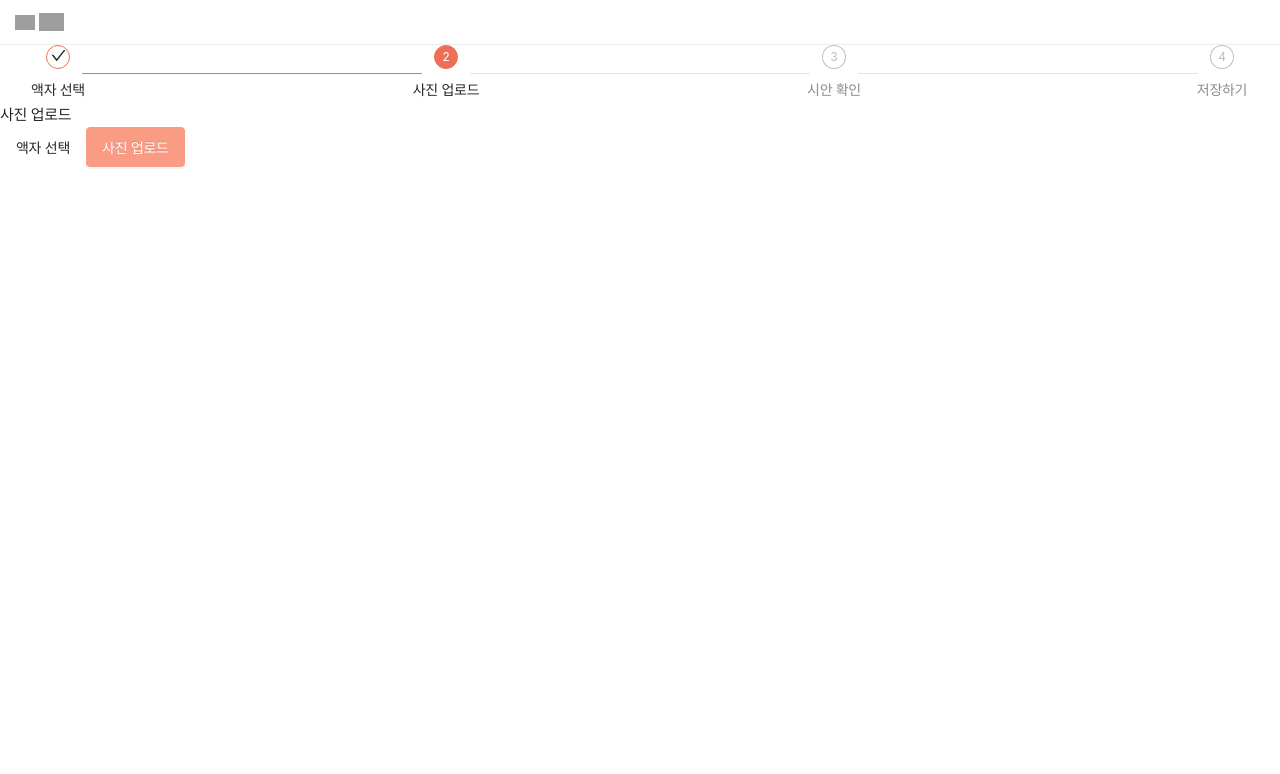
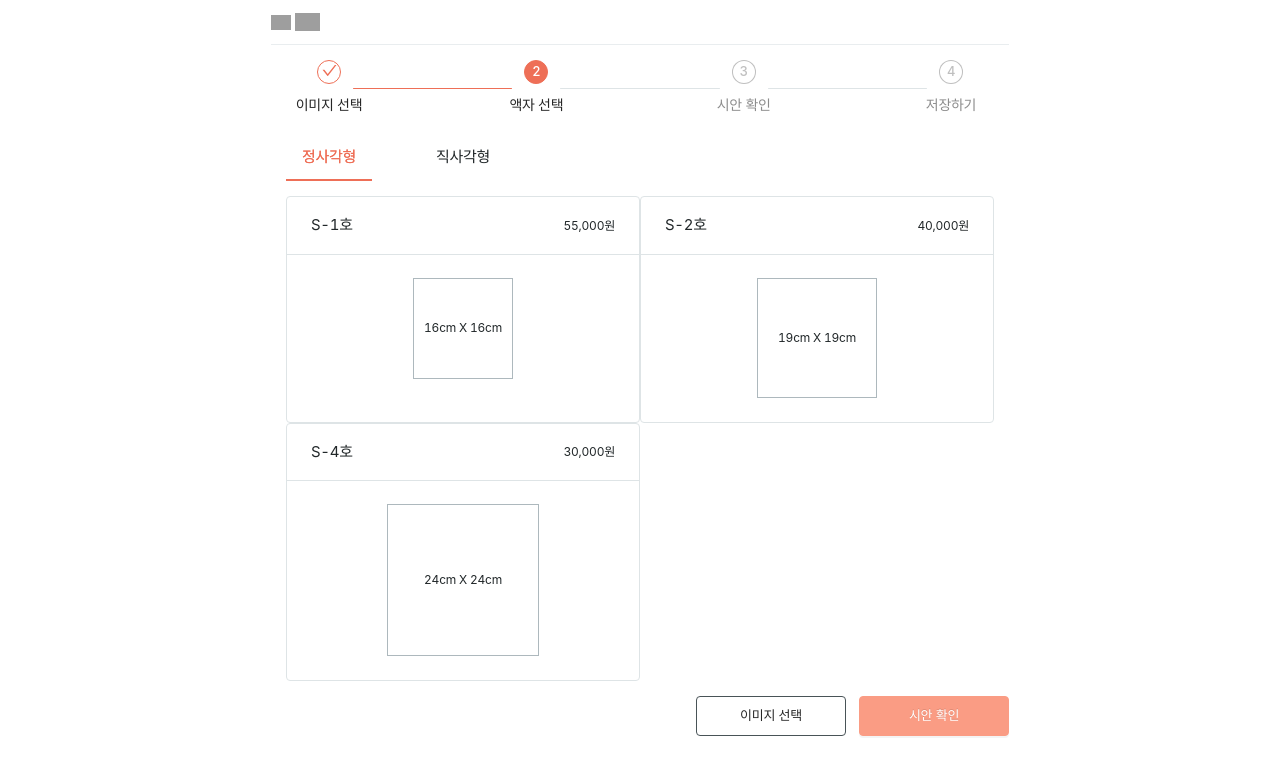
Before and after one commit to mecanvas/early-front, a Next.js app: page /tool/single in a window 1280 px wide. Both pictures are taken after a click on the button "액자 선택". Shown: the top 774 px of the page. Built offline with nearby package versions, Linux system fonts and the light colour scheme; grey boxes are pictures that could not be loaded; a web font is replaced by a local one.

Commit message:
첫번째 이미지 선택 , 액자 선택 완료 + 액자 선택은 리스트로 바꾸자.

```diff
--- a/src/components/tool/mobile/MobileSingleTool.tsx
+++ b/src/components/tool/mobile/MobileSingleTool.tsx
@@ -1,15 +1,24 @@
+import { css } from '@emotion/react';
 import styled from '@emotion/styled';
-import { Button, Steps, Tabs } from 'antd';
+import { Button, Card, Steps, Tabs } from 'antd';
 import { icons } from 'public/icons';
 import React, { useCallback, useMemo, useState } from 'react';
+import ImageDropZone from 'src/components/common/ImageDropZone';
+import { frameSize } from 'src/constants';
+import { replacePx } from 'src/utils/replacePx';
 const { Step } = Steps;
+
+const Container = styled.div`
+  max-width: ${({ theme }) => theme.size.sm};
+  margin: 0 auto;
+  padding: 0 1em;
+`;
 
 const MobileSingleToolHeader = styled.div`
   cursor: pointer;
   height: 45px;
   display: flex;
   align-items: center;
-  padding: 0 1em;
   border-bottom: 1px solid ${({ theme }) => theme.color.gray200};
   img {
     &:nth-of-type(1) {
@@ -26,17 +35,8 @@ const MobileSingleToolHeader = styled.div`
     width: 25px;
   }
   @media all and (max-width: ${({ theme }) => theme.size.sm}) {
-    cursor: pointer;
     img {
       &:nth-of-type(1) {
-        transform: rotateY(180deg);
-        -webkit-transform: rotateY(180deg);
-        -moz-transform: rotateY(180deg);
-        -o-transform: rotateY(180deg);
-        -ms-transform: rotateY(180deg);
-        unicode-bidi: bidi-override;
-        direction: rtl;
-        margin-right: 4px;
         width: 15px;
       }
       width: 20px;
@@ -45,8 +45,9 @@ const MobileSingleToolHeader = styled.div`
 `;
 
 const MobileSingleToolContainer = styled.div`
+  padding: 1em 0;
   @media all and (max-width: ${({ theme }) => theme.size.sm}) {
-    padding: 1.5em 2px;
+    padding: 1em 0;
     display: flex;
     flex-direction: column;
     justify-content: center;
@@ -55,36 +56,32 @@ const MobileSingleToolContainer = styled.div`
 `;
 
 const MobileSteps = styled(Steps)`
-  @media all and (max-width: ${({ theme }) => theme.size.sm}) {
+  svg {
+    path {
+      fill: ${({ theme }) => theme.color.primary};
+    }
+  }
   span {
     font-size: 13px;
     font-weight: 500;
   }
-    svg {
-      fill: ${({ theme }) => theme.color.primary};
-      font-size: 13px;
-      font-weight: 500;
-      path {
-        color: inherit;
-        fill: inherit;
-      }
-    }
+
+  @media all and (max-width: ${({ theme }) => theme.size.sm}) {
   }
 `;
 
 const MobileContent = styled.div`
+  padding: 1em;
   @media all and (max-width: ${({ theme }) => theme.size.sm}) {
     width: 100%;
     padding: 1em;
-    height: 500px;
   }
 `;
 
 const MobileStepButtonWrapper = styled.div`
-  @media all and (max-width: ${({ theme }) => theme.size.sm}) {
   width: 100%;
   display: flex;
-    justify-content: center;
+  justify-content: flex-end;
   div {
     display: flex;
     align-items: center;
@@ -93,45 +90,128 @@ const MobileStepButtonWrapper = styled.div`
     margin-left: 1em;
   }
   & > button {
-      width: 80px;
+    width: 150px;
+  }
+  @media all and (max-width: ${({ theme }) => theme.size.sm}) {
+    justify-content: center;
+    & > button {
+      width: 120px;
     }
   }
 `;
 
 const MobileNextStepButton = styled(Button)`
+  font-size: 13px;
+  padding: 3px !important;
   @media all and (max-width: ${({ theme }) => theme.size.sm}) {
-    padding: 3px !important;
-    font-size: 13px;
   }
 `;
 const MobilePrevStepButton = styled(Button)`
-  @media all and (max-width: ${({ theme }) => theme.size.sm}) {
+  font-size: 13px;
   padding: 3px !important;
-    font-size: 13px;
   border: 1px solid ${({ theme }) => theme.color.gray700};
 
   &:hover {
     border: 1px solid ${({ theme }) => theme.color.gray500};
   }
+  @media all and (max-width: ${({ theme }) => theme.size.sm}) {
   }
 `;
 
 const FirstContent = styled.div`
+  display: flex;
+  text-align: center;
+  flex-direction: column;
+  align-items: center;
+  padding: 2em 0;
+  width: 100%;
+`;
+
+const FirstContentDropZoneText = styled.div`
+  display: flex;
+  flex-direction: column;
+
+  small {
+    line-height: 22px;
+    font-weight: 500;
+    color: ${({ theme }) => theme.color.gray700};
+  }
   @media all and (max-width: ${({ theme }) => theme.size.sm}) {
+    small {
+      font-size: 11px;
+    }
+  }
+`;
+
+const TabTitle = styled.span`
+  @media all and (max-width: ${({ theme }) => theme.size.sm}) {
+    font-size: 13px;
+  }
+`;
+
+const SecondsContent = styled.div`
+  @media all and (min-width: ${({ theme }) => theme.size.sm}) {
     display: grid;
     grid-template-columns: repeat(2, 1fr);
+    justify-content: center;
   }
+  @media all and (max-width: ${({ theme }) => theme.size.sm}) {
+    width: 100%;
+    display: grid;
+    gap: 1em;
+    grid-template-columns: repeat(2, 1fr);
+    justify-content: space-between;
+  }
+`;
+
+const FrameList = styled.div<{ width: string; height: string }>`
+  display: flex;
+  flex-direction: column;
+  margin: 0 auto;
+  justify-content: center;
+  text-align: center;
+  & > div {
+    display: flex;
+    flex-direction: column;
+    justify-content: center;
+    align-items: center;
+    text-align: center;
+  }
+  ${({ width, height, theme }) =>
+    width &&
+    height &&
+    css`
+      width: ${replacePx(width) / 2}px;
+      height: ${replacePx(height) / 2}px;
+      border: 1px solid ${theme.color.gray500};
+    `}
+  @media all and (max-width: ${({ theme }) => theme.size.sm}) {
+    & > div {
+      div {
+        font-size: 13px;
+      }
+    }
+  }
+`;
+const FrameDescription = styled.div`
+  display: flex;
+  justify-content: space-between;
+  align-items: center;
 `;
 
 const MobileSingleTool = () => {
   const FIRST_INDEX = 0;
   const LAST_INDEX = 3;
   const [stepCount, setStepCount] = useState(0);
+  const [defaultTab, setDefaultTab] = useState('정사각형');
 
+  const handleTabClick = useCallback((key: string) => {
+    setDefaultTab(key);
+  }, []);
   const stepTitle = useMemo(() => {
     const title = new Map();
-    title.set(0, '액자 선택');
-    title.set(1, '사진 업로드');
+    title.set(0, '이미지 선택');
+    title.set(1, '액자 선택');
     title.set(2, '시안 확인');
     title.set(3, '저장하기');
     return title;
@@ -145,14 +225,18 @@ const MobileSingleTool = () => {
     setStepCount((prev) => prev - 1);
   }, []);
 
+  const handleDropImage = useCallback((acceptedFiles: any) => {
+    console.log(acceptedFiles);
+  }, []);
+
   return (
-    <>
+    <Container>
       <MobileSingleToolHeader>
         <img src={icons.arrow} />
         <img src={icons.home} />
       </MobileSingleToolHeader>
       <MobileSingleToolContainer>
-        <MobileSteps size="small" labelPlacement="vertical" current={stepCount}>
+        <MobileSteps size="small" labelPlacement="vertical" responsive current={stepCount}>
           <Step title={stepTitle.get(0)} />
           <Step title={stepTitle.get(1)} />
           <Step title={stepTitle.get(2)} />
@@ -162,15 +246,69 @@ const MobileSingleTool = () => {
         {stepCount === 0 && (
           <MobileContent>
             <FirstContent>
-              <div>하</div>
-              <div>후</div>
-              <div>돈</div>
-              <div>짱</div>
+              <div>
+                <h4>이미지를 업로드해 주세요.</h4>
+                <p>해상도가 높을수록 퀄리티 있는 작품을 받아 보실 수 있어요.</p>
+              </div>
+              <ImageDropZone
+                onDrop={handleDropImage}
+                text={
+                  <FirstContentDropZoneText>
+                    <small>jpg, png, webp, svg 등 이미지 확장자</small>
+                    <small> 최소 1MB 이상</small>
+                  </FirstContentDropZoneText>
+                }
+              />
             </FirstContent>
           </MobileContent>
         )}
         {/* step2 */}
-        {stepCount === 1 && <MobileContent>사진 업로드</MobileContent>}
+        {stepCount === 1 && (
+          <MobileContent>
+            <Tabs defaultActiveKey={defaultTab} onTabClick={handleTabClick} activeKey={defaultTab}>
+              <Tabs.TabPane key="정사각형" tab={<TabTitle>정사각형</TabTitle>}>
+                <SecondsContent>
+                  {frameSize()
+                    .filter((lst) => lst.attribute === '정방')
+                    .map((lst) => (
+                      <Card
+                        title={
+                          <FrameDescription>
+                            <div>{lst.name}</div>
+                            <small>{lst.price.toLocaleString()}원</small>
+                          </FrameDescription>
+                        }
+                      >
+                        <FrameList {...lst.size}>
+                          <small>{lst.cm}</small>
+                        </FrameList>
+                      </Card>
+                    ))}
+                </SecondsContent>
+              </Tabs.TabPane>
+              <Tabs.TabPane key="직사각형" tab={<TabTitle>직사각형</TabTitle>}>
+                <SecondsContent>
+                  {frameSize()
+                    .filter((lst) => lst.attribute !== '정방')
+                    .map((lst) => (
+                      <Card
+                        title={
+                          <FrameDescription>
+                            <div>{lst.name}</div>
+                            <small>{lst.price.toLocaleString()}원</small>
+                          </FrameDescription>
+                        }
+                      >
+                        <FrameList {...lst.size}>
+                          <small>{lst.cm}</small>
+                        </FrameList>
+                      </Card>
+                    ))}
+                </SecondsContent>
+              </Tabs.TabPane>
+            </Tabs>
+          </MobileContent>
+        )}
         {/* step3 */}
         {stepCount === 2 && <MobileContent>시안 확인</MobileContent>}
         {/* step4 */}
@@ -184,12 +322,12 @@ const MobileSingleTool = () => {
 
           {LAST_INDEX !== stepCount && (
             <MobileNextStepButton type="primary" onClick={handleNextStep}>
-              {stepTitle.get(stepCount)}
+              {stepTitle.get(stepCount + 1)}
             </MobileNextStepButton>
           )}
         </MobileStepButtonWrapper>
       </MobileSingleToolContainer>
-    </>
+    </Container>
   );
 };
 
--- a/src/style/_antd-custom.less
+++ b/src/style/_antd-custom.less
@@ -6,6 +6,7 @@
     border-bottom: none;
   }
 }
+
 .ant-menu-submenu.ant-menu-submenu-horizontal.ant-menu-submenu-selected {
   border-bottom: none;
 }
--- a/src/style/_antd.less
+++ b/src/style/_antd.less
@@ -716,14 +716,14 @@
 @tabs-title-font-size-sm: @font-size-base;
 @tabs-ink-bar-color: @primary-color;
 @tabs-bar-margin: 0 0 @margin-md 0;
-@tabs-horizontal-margin: 0 32px 0 0;
-@tabs-horizontal-margin-rtl: 0 0 0 32px;
+@tabs-horizontal-margin: 0 16px 0 16px;
+@tabs-horizontal-margin-rtl: 0 16px 0 16px;
 @tabs-horizontal-padding: @padding-sm 0;
 @tabs-horizontal-padding-lg: @padding-md 0;
 @tabs-horizontal-padding-sm: @padding-xs 0;
 @tabs-vertical-padding: @padding-xs @padding-lg;
 @tabs-vertical-margin: 0 0 @margin-md 0;
-@tabs-scrolling-size: 32px;
+@tabs-scrolling-size: 16px;
 @tabs-highlight-color: @primary-color;
 @tabs-hover-color: @primary-5;
 @tabs-active-color: @primary-7;
--- a/src/style/_font.less
+++ b/src/style/_font.less
@@ -53,7 +53,7 @@ h1 {
 }
 
 h2 {
-  font-weight: 600;
+  font-weight: 500;
   font-size: 29px;
   line-height: 1.2em;
   letter-spacing: -0.03em;
@@ -66,7 +66,7 @@ h3 {
 }
 
 h4 {
-  font-weight: 600;
+  font-weight: 500;
   font-size: 18px;
   line-height: 1em;
 }
@@ -92,7 +92,7 @@ small {
 @media (max-width: 650px) {
   *,
   body {
-    font-size: 15px;
+    font-size: 14px;
     font-weight: 400;
   }
 
@@ -116,6 +116,6 @@ small {
   }
 
   p {
-    font-size: 15px;
+    font-size: 14px;
   }
 }
--- a/src/style/style.less
+++ b/src/style/style.less
@@ -20,7 +20,7 @@ img {
 
 svg {
   path {
-    // color: inherit;
-    // fill: inherit;
+    color: inherit;
+    fill: inherit;
   }
 }
```
Also changed, not shown: src/components/common/ImageDropZone.tsx (+5 -6 lines). Lines whose indentation alone changed are shown as unchanged.
